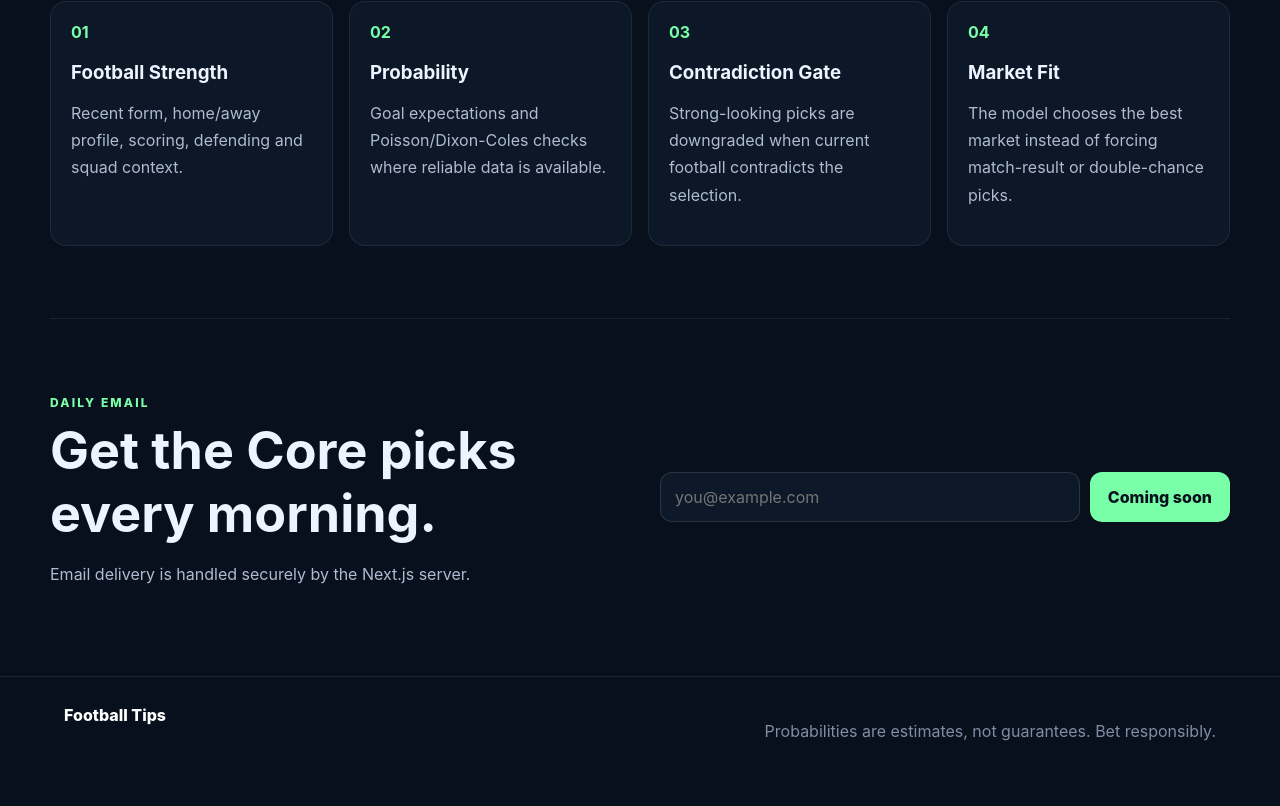
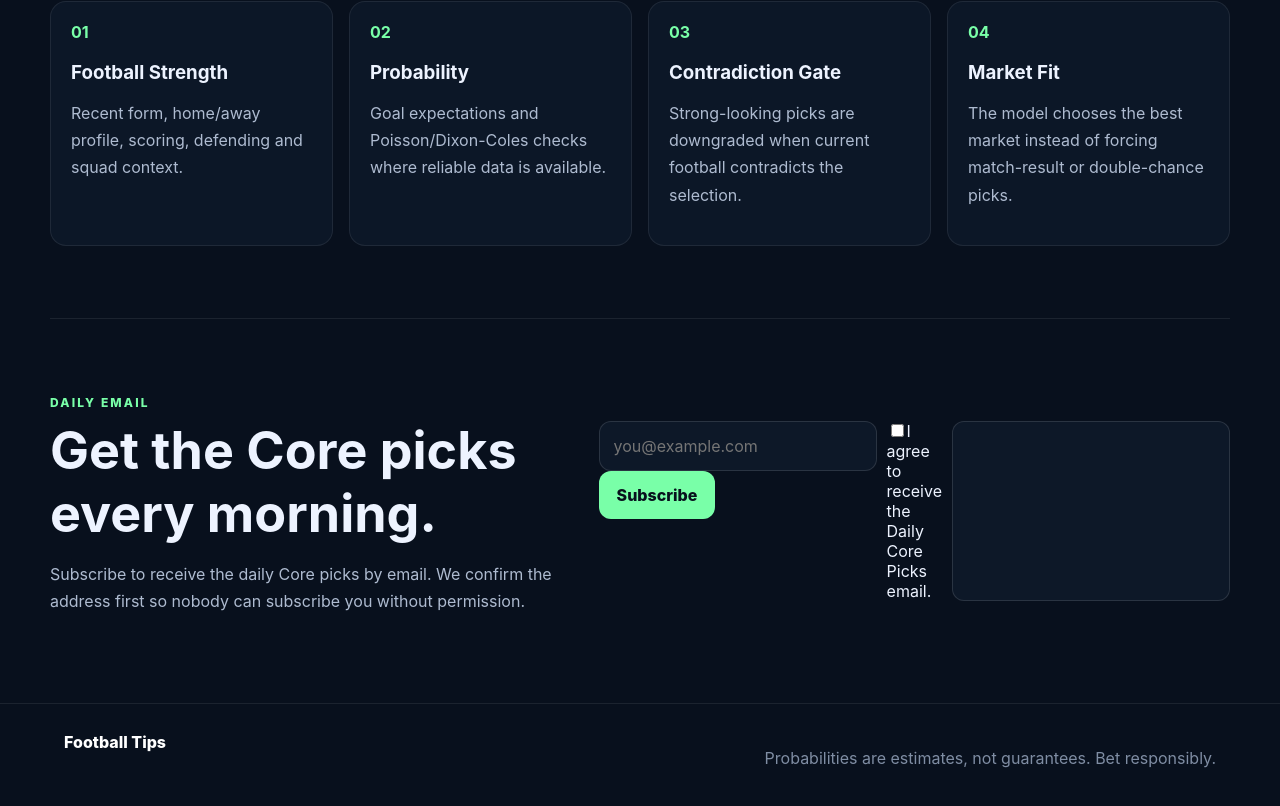
Before and after one commit to BaloyiTK/football-tips, a Next.js app: page / in a window 1280 px wide. Shown: the part 2275-3081 px from the top of the page. Before the commit the page ends 3060 px from the top, so only its background shows below. Built offline with nearby package versions, Linux system fonts and the light colour scheme.

Commit message:
Connect website subscription form

```diff
--- a/app/page.jsx
+++ b/app/page.jsx
@@ -7,6 +7,12 @@ const emptyData = { date: '', core: [], secondary: [], skips: [] };
 export default function HomePage() {
   const [data, setData] = useState(emptyData);
   const [loading, setLoading] = useState(true);
+  const [email, setEmail] = useState('');
+  const [consent, setConsent] = useState(false);
+  const [subscribeState, setSubscribeState] = useState({
+    type: 'idle',
+    message: '',
+  });
 
   useEffect(() => {
     fetch('/data/today.json', { cache: 'no-store' })
@@ -17,7 +23,71 @@ export default function HomePage() {
       .then(setData)
       .catch(() => setData(emptyData))
       .finally(() => setLoading(false));
+
+    const params = new URLSearchParams(window.location.search);
+    const subscription = params.get('subscription');
+
+    if (subscription === 'confirmed') {
+      setSubscribeState({
+        type: 'success',
+        message: 'Subscription confirmed. You are on the Daily Core Picks list.',
+      });
+    } else if (subscription === 'invalid') {
+      setSubscribeState({
+        type: 'error',
+        message: 'That confirmation link is invalid.',
+      });
+    } else if (subscription === 'error') {
+      setSubscribeState({
+        type: 'error',
+        message: 'We could not confirm the subscription. Please try again.',
+      });
+    }
   }, []);
+
+  async function handleSubscribe(event) {
+    event.preventDefault();
+    setSubscribeState({ type: 'loading', message: 'Subscribing…' });
+
+    const form = new FormData(event.currentTarget);
+    const website = String(form.get('website') || '');
+
+    try {
+      const response = await fetch('/api/subscribe', {
+        method: 'POST',
+        headers: { 'content-type': 'application/json' },
+        body: JSON.stringify({
+          email,
+          consent,
+          website,
+        }),
+      });
+
+      const result = await response.json();
+
+      if (!response.ok || !result.ok) {
+        throw new Error(result.error || 'Could not subscribe.');
+      }
+
+      setSubscribeState({
+        type: 'success',
+        message:
+          result.message ||
+          'Check your inbox and confirm your subscription.',
+      });
+
+      if (result.status !== 'already_subscribed') {
+        setEmail('');
+        setConsent(false);
+      }
+    } catch (error) {
+      setSubscribeState({
+        type: 'error',
+        message:
+          error instanceof Error ? error.message : 'Could not subscribe.',
+      });
+    }
+  }
 
   return (
     <div className="site-shell">
@@ -110,11 +180,57 @@ export default function HomePage() {
           <div>
             <span className="eyebrow">DAILY EMAIL</span>
             <h2>Get the Core picks every morning.</h2>
-            <p>Email delivery is handled securely by the Next.js server.</p>
+            <p>
+              Subscribe to receive the daily Core picks by email. We confirm the
+              address first so nobody can subscribe you without permission.
+            </p>
           </div>
-          <form onSubmit={(event) => event.preventDefault()}>
-            <input type="email" placeholder="you@example.com" aria-label="Email address" />
-            <button type="submit">Coming soon</button>
+
+          <form className="subscribe-form" onSubmit={handleSubscribe}>
+            <div className="subscribe-row">
+              <input
+                type="email"
+                value={email}
+                onChange={(event) => setEmail(event.target.value)}
+                placeholder="you@example.com"
+                aria-label="Email address"
+                required
+              />
+              <button
+                type="submit"
+                disabled={subscribeState.type === 'loading'}
+              >
+                {subscribeState.type === 'loading' ? 'Subscribing…' : 'Subscribe'}
+              </button>
+            </div>
+
+            <label className="consent">
+              <input
+                type="checkbox"
+                checked={consent}
+                onChange={(event) => setConsent(event.target.checked)}
+                required
+              />
+              <span>I agree to receive the Daily Core Picks email.</span>
+            </label>
+
+            <input
+              className="honeypot"
+              type="text"
+              name="website"
+              tabIndex="-1"
+              autoComplete="off"
+              aria-hidden="true"
+            />
+
+            {subscribeState.message ? (
+              <p
+                className={`form-status ${subscribeState.type}`}
+                role="status"
+              >
+                {subscribeState.message}
+              </p>
+            ) : null}
           </form>
         </section>
       </main>
```
